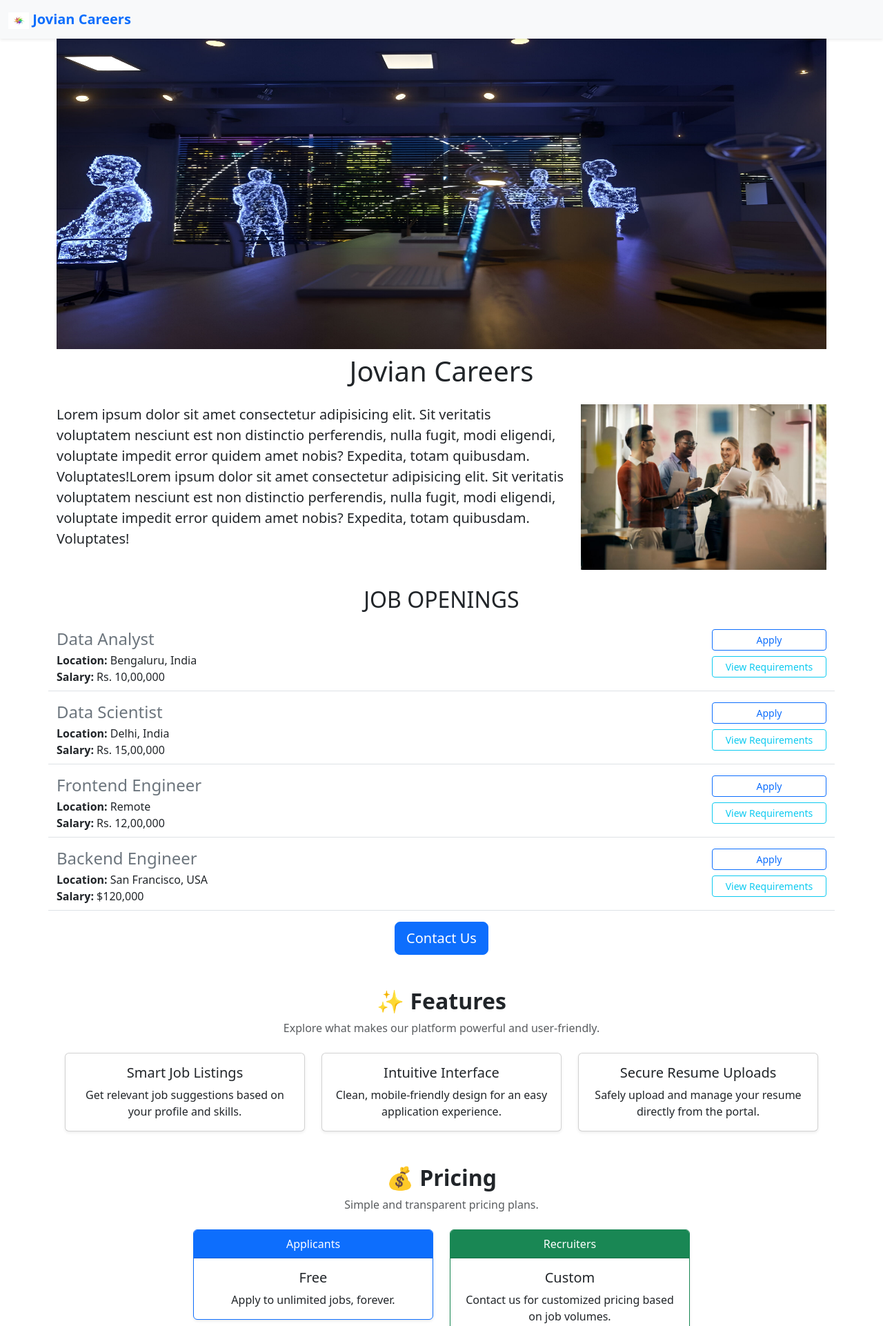
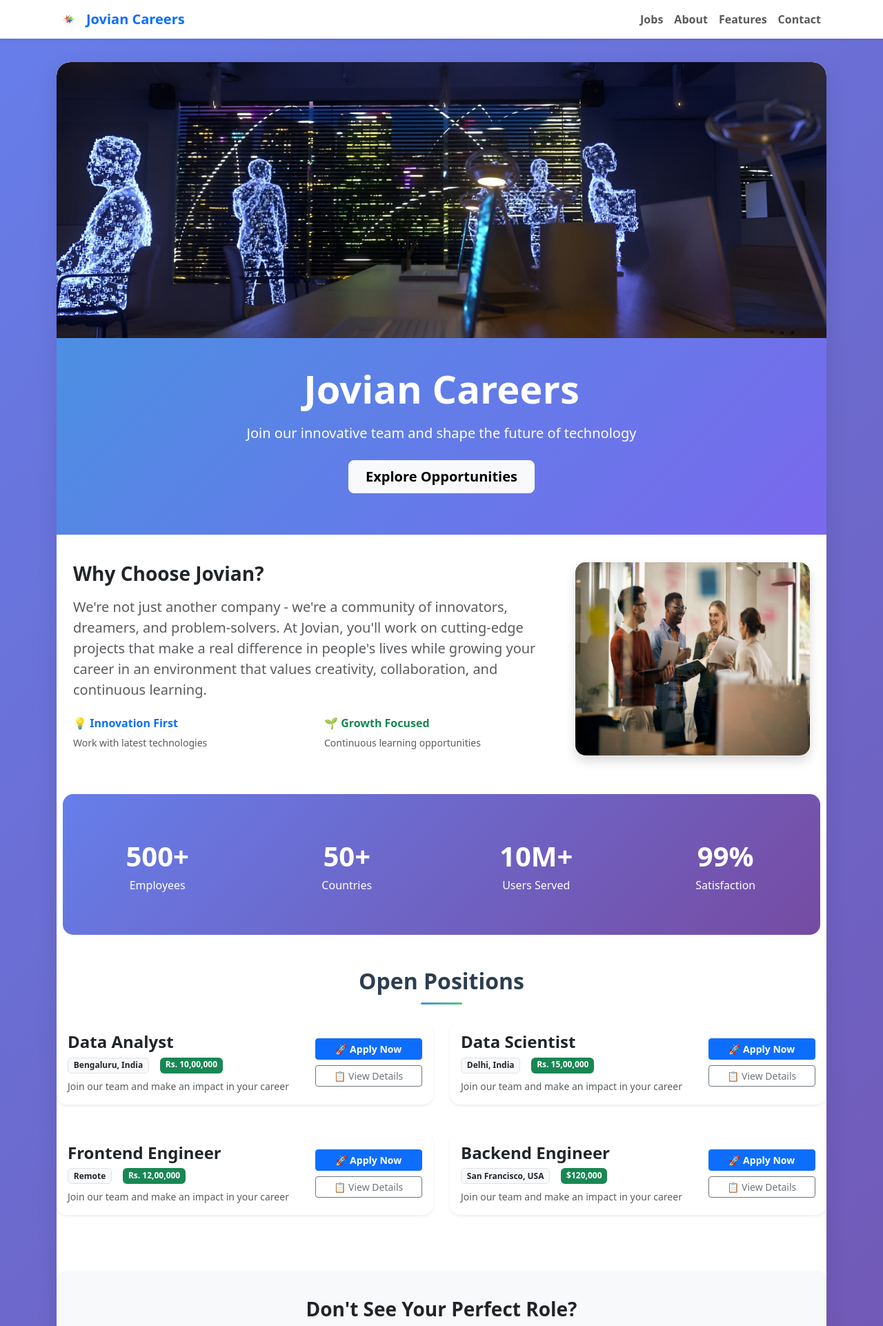
Before and after one commit to ayush2438/job-portal-python, a Flask app: page / in a window 1280 px wide. Shown: the top 1922 px of the page at 69% size. Run offline with Flask 3, Linux system fonts and the light colour scheme.

Commit message:
Assistant checkpoint: Enhanced UI with modern design, better navigation, and improved job cards
Assistant generated file changes:
- templates/nav.html: Enhance navigation with better styling and menu items
- templates/jobitem.html: Enhance job cards with better styling and layout
- templates/home.html: Enhance homepage with better styling, colors and layout, Update homepage content structure with better sections, Update job section and footer with better styling

---

User prompt:

what we can improve in our web i am saying for now for ui

Replit-Commit-Author: Assistant
Replit-Commit-Session-Id: a8156c2e-83a2-4f5f-8367-ab25cc2c096c

```diff
--- a/templates/home.html
+++ b/templates/home.html
@@ -7,9 +7,96 @@
   <meta name="viewport" content="width=device-width, initial-scale=1">
   <link href="https://cdn.jsdelivr.net/npm/bootstrap@5.3.7/dist/css/bootstrap.min.css" rel="stylesheet" integrity="sha384-LN+7fdVzj6u52u30Kp6M/trliBMCMKTyK833zpbD+pXdCLuTusPj697FH4R/5mcr" crossorigin="anonymous">
   <style>
+    :root {
+      --primary-color: #4A90E2;
+      --secondary-color: #7B68EE;
+      --accent-color: #50C878;
+      --dark-color: #2C3E50;
+      --light-gray: #F8F9FA;
+    }
+
+    body {
+      background: linear-gradient(135deg, #667eea 0%, #764ba2 100%);
+      min-height: 100vh;
+    }
+
+    .main-container {
+      background: white;
+      border-radius: 20px;
+      box-shadow: 0 10px 30px rgba(0,0,0,0.1);
+      margin-top: 20px;
+      padding: 0;
+      overflow: hidden;
+    }
+
     #banner {
       width: 100%;
-      height: 450px;
+      height: 400px;
+      object-fit: cover;
+      border-radius: 20px 20px 0 0;
+    }
+
+    .hero-section {
+      background: linear-gradient(135deg, var(--primary-color), var(--secondary-color));
+      color: white;
+      padding: 60px 0;
+      text-align: center;
+      margin: -20px -15px 40px -15px;
+    }
+
+    .job-card {
+      transition: all 0.3s ease;
+      border-radius: 15px !important;
+    }
+
+    .job-card:hover {
+      transform: translateY(-5px);
+      box-shadow: 0 15px 35px rgba(0,0,0,0.1);
+    }
+
+    .section-title {
+      color: var(--dark-color);
+      font-weight: 700;
+      position: relative;
+      padding-bottom: 15px;
+    }
+
+    .section-title::after {
+      content: '';
+      position: absolute;
+      bottom: 0;
+      left: 50%;
+      transform: translateX(-50%);
+      width: 60px;
+      height: 3px;
+      background: linear-gradient(90deg, var(--primary-color), var(--accent-color));
+      border-radius: 2px;
+    }
+
+    .cta-section {
+      background: var(--light-gray);
+      padding: 40px;
+      border-radius: 15px;
+      margin: 40px 0;
+      text-align: center;
+    }
+
+    .stats-section {
+      background: linear-gradient(135deg, #667eea 0%, #764ba2 100%);
+      color: white;
+      padding: 40px 0;
+      margin: 40px -15px;
+      border-radius: 15px;
+    }
+
+    .stat-item {
+      text-align: center;
+      padding: 20px;
+    }
+
+    .stat-number {
+      font-size: 2.5rem;
+      font-weight: 700;
     }
   </style>
   <script src="https://cdn.jsdelivr.net/npm/bootstrap@5.3.7/dist/js/bootstrap.bundle.min.js" defer></script>
@@ -18,41 +105,93 @@
 <body>
 
   {% include 'nav.html' %}
-  <div class="container" >
+  <div class="container">
+    <div class="main-container">
+      <img class="img-fluid" id="banner" src="{{ url_for('static', filename='dream.jpeg') }}">
 
-    <img class="img-fluid" id="banner" src="{{ url_for('static', filename='dream.jpeg') }}">
-    <h1 class="text-center mt-2 mb-4">{{company_name }} Careers</h1>
-<div class="row">
+      <!-- Hero Section -->
+      <div class="hero-section">
+        <div class="container">
+          <h1 class="display-4 fw-bold mb-3">{{company_name}} Careers</h1>
+          <p class="lead mb-4">Join our innovative team and shape the future of technology</p>
+          <a href="#jobs" class="btn btn-light btn-lg px-4 py-2 fw-semibold">
+            Explore Opportunities
+          </a>
+        </div>
+      </div>
+
+      <div class="container px-4">
+        <!-- About Section -->
+        <div class="row mb-5">
           <div class="col-md-8">
-  <p class="lead" >Lorem ipsum dolor sit amet consectetur adipisicing elit. Sit veritatis voluptatem nesciunt est non distinctio perferendis, nulla fugit, modi eligendi, voluptate impedit error quidem amet nobis? Expedita, totam quibusdam. Voluptates!Lorem ipsum dolor sit amet consectetur adipisicing elit. Sit veritatis voluptatem nesciunt est non distinctio perferendis, nulla fugit, modi eligendi, voluptate impedit error quidem amet nobis? Expedita, totam quibusdam. Voluptates!
-  </p>
+            <h3 class="fw-bold mb-3 text-dark">Why Choose {{company_name}}?</h3>
+            <p class="lead text-muted">We're not just another company - we're a community of innovators, dreamers, and problem-solvers. At {{company_name}}, you'll work on cutting-edge projects that make a real difference in people's lives while growing your career in an environment that values creativity, collaboration, and continuous learning.</p>
+            <div class="row mt-4">
+              <div class="col-sm-6">
+                <h6 class="fw-bold text-primary">💡 Innovation First</h6>
+                <p class="small text-muted">Work with latest technologies</p>
+              </div>
+              <div class="col-sm-6">
+                <h6 class="fw-bold text-success">🌱 Growth Focused</h6>
+                <p class="small text-muted">Continuous learning opportunities</p>
+              </div>
+            </div>
           </div>
           <div class="d-none d-md-block col-md-4">
-       <img src="{{ url_for('static', filename='people.jpeg') }}" style="height:240px;" class="img-fluid">
-
+            <img src="{{ url_for('static', filename='people.jpeg') }}" style="height:280px; border-radius: 15px;" class="img-fluid shadow">
           </div>
         </div>
-    <h2 class="text-center mt-4 mb-4">JOB OPENINGS</h2>
 
-    <div style="margin-bottom : 16px; margin-top: 16px">
+        <!-- Stats Section -->
+        <div class="stats-section">
+          <div class="container">
+            <div class="row">
+              <div class="col-md-3 stat-item">
+                <div class="stat-number">500+</div>
+                <div>Employees</div>
+              </div>
+              <div class="col-md-3 stat-item">
+                <div class="stat-number">50+</div>
+                <div>Countries</div>
+              </div>
+              <div class="col-md-3 stat-item">
+                <div class="stat-number">10M+</div>
+                <div>Users Served</div>
+              </div>
+              <div class="col-md-3 stat-item">
+                <div class="stat-number">99%</div>
+                <div>Satisfaction</div>
+              </div>
+            </div>
+          </div>
+        </div>
+
+        <h2 class="text-center section-title mt-5 mb-4" id="jobs">Open Positions</h2></div>
+
+    <div class="row">
           {% for job in jobs %}
+            <div class="col-lg-6 mb-3">
               <!-- Include the jobitem.html template for each job -->
               {% include 'jobitem.html' %}
-
+            </div>
           {% endfor %}
         </div>
-      <div class="text-center">
-        <a href="mailto:tomarayush215@gmail.com?subject=Question%20about%20Job%20Openings&body=My%20name%3A%20%3Center%20your%20name%20here%3E%0D%0AMy%20question%3A%20%3Center%20your%20question%20here%3E" class="btn btn-primary btn-lg">
-          Contact Us
+
+        <!-- CTA Section -->
+        <div class="cta-section">
+          <h3 class="fw-bold mb-3">Don't See Your Perfect Role?</h3>
+          <p class="text-muted mb-4">We're always looking for talented individuals to join our team. Get in touch and let's discuss how you can contribute to our mission.</p>
+          <a href="mailto:tomarayush215@gmail.com?subject=Question%20about%20Job%20Openings&body=My%20name%3A%20%3Center%20your%20name%20here%3E%0D%0AMy%20question%3A%20%3Center%20your%20question%20here%3E" class="btn btn-primary btn-lg fw-semibold px-4">
+            💬 Contact Our HR Team
           </a>
         </div>
 
-      <!-- Move footer outside of above div -->
-      <div class="text-center mt-4">
+        <!-- Footer -->
+        <div class="text-center mt-5 pb-4" id="about">
           {% include 'footer.html' %}
         </div>
-
-
+      </div>
+    </div>
   </div>
 
 </body>
--- a/templates/jobitem.html
+++ b/templates/jobitem.html
@@ -1,20 +1,33 @@
 <!-- job_item.html -->
-<div class="border-bottom row mb-3 pb-2">
-  <div class="col-md-10 col-12">
-    <h4 class="mb-1 text-secondary">{{ job['title'] }}</h4>
-    <div><strong>Location:</strong> {{ job['location'] }}</div>
+<div class="card mb-4 shadow-sm border-0 job-card">
+  <div class="card-body">
+    <div class="row align-items-center">
+      <div class="col-md-8 col-12">
+        <h4 class="mb-2 text-dark fw-bold">{{ job['title'] }}</h4>
+        <div class="d-flex flex-wrap gap-3 mb-2">
+          <span class="badge bg-light text-dark border">
+            <i class="bi bi-geo-alt"></i> {{ job['location'] }}
+          </span>
           {% if 'salary' in job %}
-      <div><strong>Salary:</strong> {{ job['salary'] }}</div>
+            <span class="badge bg-success">
+              <i class="bi bi-currency-dollar"></i> {{ job['salary'] }}
+            </span>
           {% endif %}
+        </div>
+        <p class="text-muted small mb-0">Join our team and make an impact in your career</p>
       </div>
 
       <!-- Responsive buttons -->
-  <div class="col-md-2 col-12 mt-2 mt-md-0 d-flex flex-md-column gap-2 justify-content-start">
-    <a href="{{ url_for('apply', job_id=job['id']) }}" class="btn btn-outline-primary btn-sm w-100">
-      Apply
+      <div class="col-md-4 col-12 mt-3 mt-md-0">
+        <div class="d-flex flex-column gap-2">
+          <a href="{{ url_for('apply', job_id=job['id']) }}" class="btn btn-primary btn-sm fw-semibold">
+            🚀 Apply Now
           </a>
-    <a href="{{ url_for('requirements', job_id=job['id']) }}" class="btn btn-outline-info btn-sm w-100">
-      View Requirements
+          <a href="{{ url_for('requirements', job_id=job['id']) }}" class="btn btn-outline-secondary btn-sm">
+            📋 View Details
           </a>
         </div>
       </div>
+    </div>
+  </div>
+</div>
--- a/templates/nav.html
+++ b/templates/nav.html
@@ -1,10 +1,30 @@
-<nav class="navbar bg-body-tertiary shadow-sm fixed-top bg-white">
-  <div class="container-fluid">
-      <a class="navbar-brand fw-bold text-primary" href="{{ url_for('home') }}">
-      <img src="{{ url_for('static', filename='logo.jpeg') }}" alt="Logo" width="30" height="24">
+<nav class="navbar navbar-expand-lg bg-white shadow-sm fixed-top">
+  <div class="container">
+    <a class="navbar-brand fw-bold text-primary d-flex align-items-center" href="{{ url_for('home') }}">
+      <img src="{{ url_for('static', filename='logo.jpeg') }}" alt="Logo" width="35" height="28" class="me-2 rounded">
       Jovian Careers
     </a>
 
+    <button class="navbar-toggler" type="button" data-bs-toggle="collapse" data-bs-target="#navbarNav">
+      <span class="navbar-toggler-icon"></span>
+    </button>
+
+    <div class="collapse navbar-collapse" id="navbarNav">
+      <ul class="navbar-nav ms-auto">
+        <li class="nav-item">
+          <a class="nav-link fw-semibold" href="#jobs">Jobs</a>
+        </li>
+        <li class="nav-item">
+          <a class="nav-link fw-semibold" href="#about">About</a>
+        </li>
+        <li class="nav-item">
+          <a class="nav-link fw-semibold" href="#features">Features</a>
+        </li>
+        <li class="nav-item">
+          <a class="nav-link fw-semibold" href="mailto:tomarayush215@gmail.com" class="btn btn-primary btn-sm ms-2 text-white">Contact</a>
+        </li>
+      </ul>
+    </div>
   </div>
 </nav>
-<div style="height:56px"></div>
+<div style="height:70px"></div>
```
Lines whose indentation alone changed are shown as unchanged.
